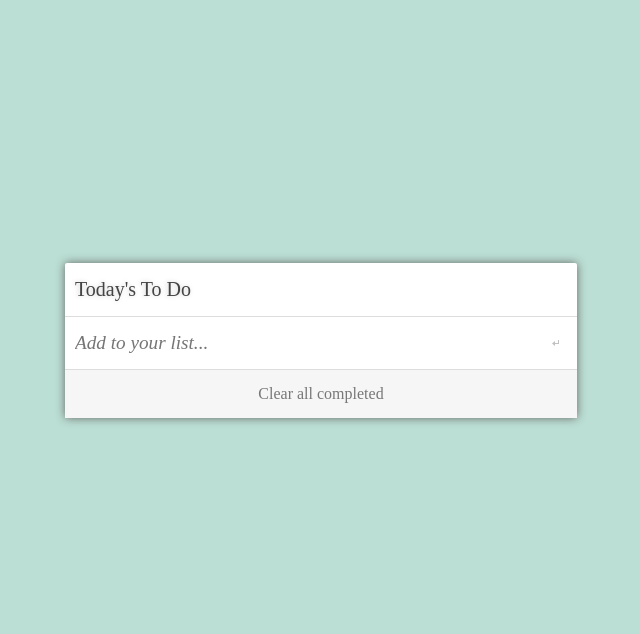
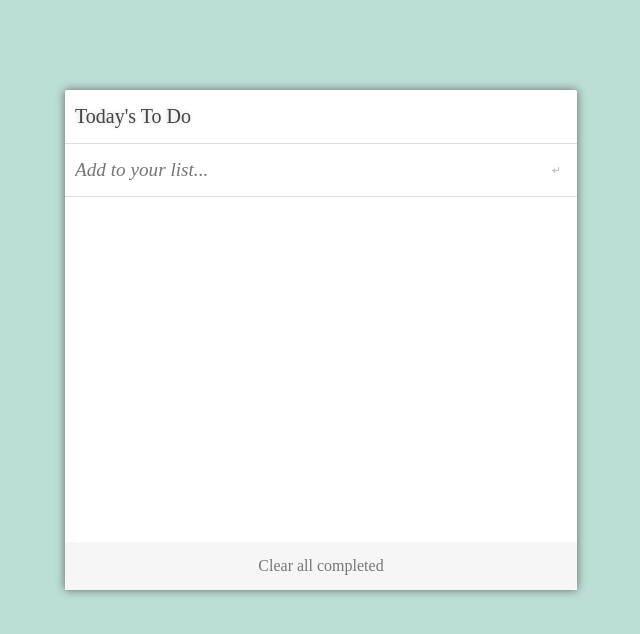
Before and after one commit to jasonfelice/To-Do-list, a website built with webpack: page src/index.html in a window 1280 px wide. Shown: the whole page, without its empty margins (319-959 px from the left). Built offline with nearby package versions, Linux system fonts and the light colour scheme; files whose address does not match are found by name.

Commit message:
Add minimum height to the main wrapper

```diff
--- a/src/styles/style.css
+++ b/src/styles/style.css
@@ -34,7 +34,7 @@ input {
   margin: auto;
   width: 40%;
   min-width: 500px;
-  max-height: 500px;
+  min-height: 500px;
   background-color: #fff;
   box-shadow: 0 0 10px #666;
   border-radius: 2px;
@@ -151,6 +151,7 @@ input {
   height: 20px;
   width: 20px;
   filter: invert(0.5);
+  cursor: move;
 }
 
 .list-item .del-btn {
```
